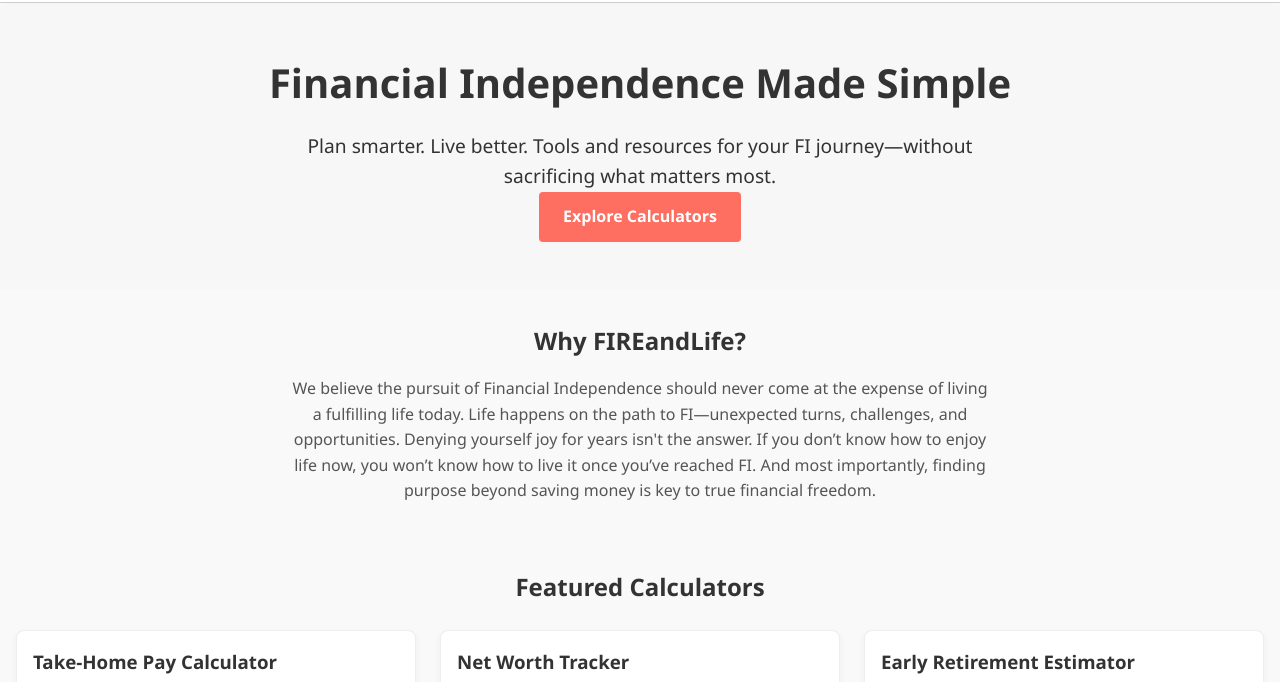
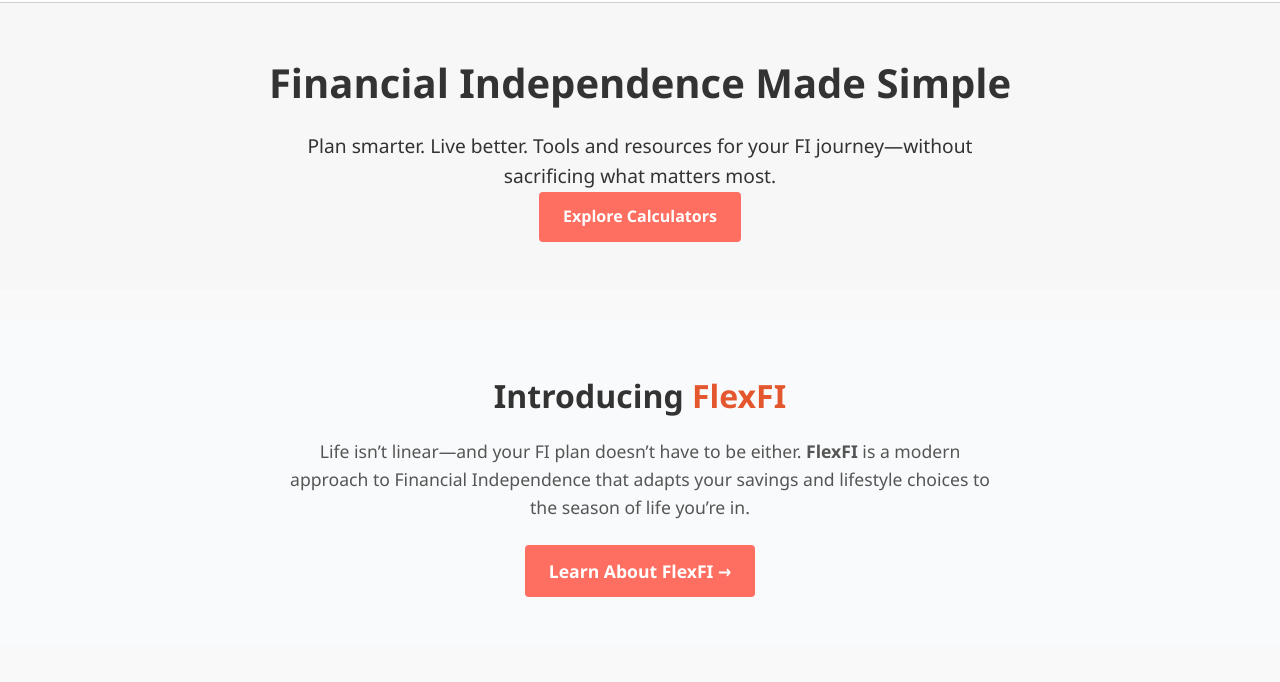
Before and after one commit to doehring01/livefireandlife-calculator, an Eleventy site: page src/index.html in a window 1280 px wide. Shown: the part 78-760 px from the top of the page. Built offline with nearby package versions, Linux system fonts and the light colour scheme; Eleventy itself is replaced by a stand-in of ours; files that its build step writes are made by us from their sources.

Commit message:
Update index.html

```diff
--- a/src/index.html
+++ b/src/index.html
@@ -37,7 +37,14 @@
       Explore Calculators
     </a>
   </section>
-
+  <section class="section highlight" style="background:#f9fafb;padding:3rem 1rem;text-align:center;margin-top:2rem;">
+    <h2 style="font-size:2rem;margin-bottom:1rem;">Introducing <span style="color:#e4572e;">FlexFI</span></h2>
+    <p style="max-width:720px;margin:0 auto 1.5rem;font-size:1.1rem;line-height:1.6;">
+      Life isn’t linear—and your FI plan doesn’t have to be either. <strong>FlexFI</strong> is a modern
+      approach to Financial Independence that adapts your savings and lifestyle choices to the season of life you’re in.
+    </p>
+    <a class="btn" href="/flexfi/" style="font-size:1.1rem;padding:.75rem 1.5rem;">Learn About FlexFI →</a>
+  </section>
   <!-- WHY FIREandLife -->
   <section class="section" style="padding:2rem 1rem; max-width:900px; margin:auto;">
     <h2 style="text-align:center; margin-bottom:1rem; color:#333;">Why FIREandLife?</h2>
```
